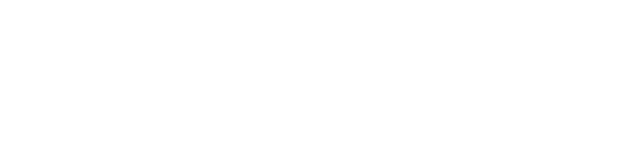
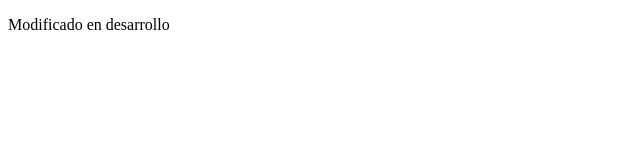
Before and after one commit to aleaguilarc4/GITejercicio, a plain HTML site: page index.html in a window 1280 px wide. Shown: the whole page, without its empty margins (0-640 px from the left). Drawn offline with Linux system fonts and the light colour scheme.

Commit message:
Add paragraph

```diff
--- a/index.html
+++ b/index.html
@@ -5,5 +5,7 @@
     <meta name="viewport" content="width=device-width, initial-scale=1.0" />
     <title>Example</title>
   </head>
-  <body></body>
+  <body>
+    <p>Modificado en desarrollo</p>
+  </body>
 </html>
```
